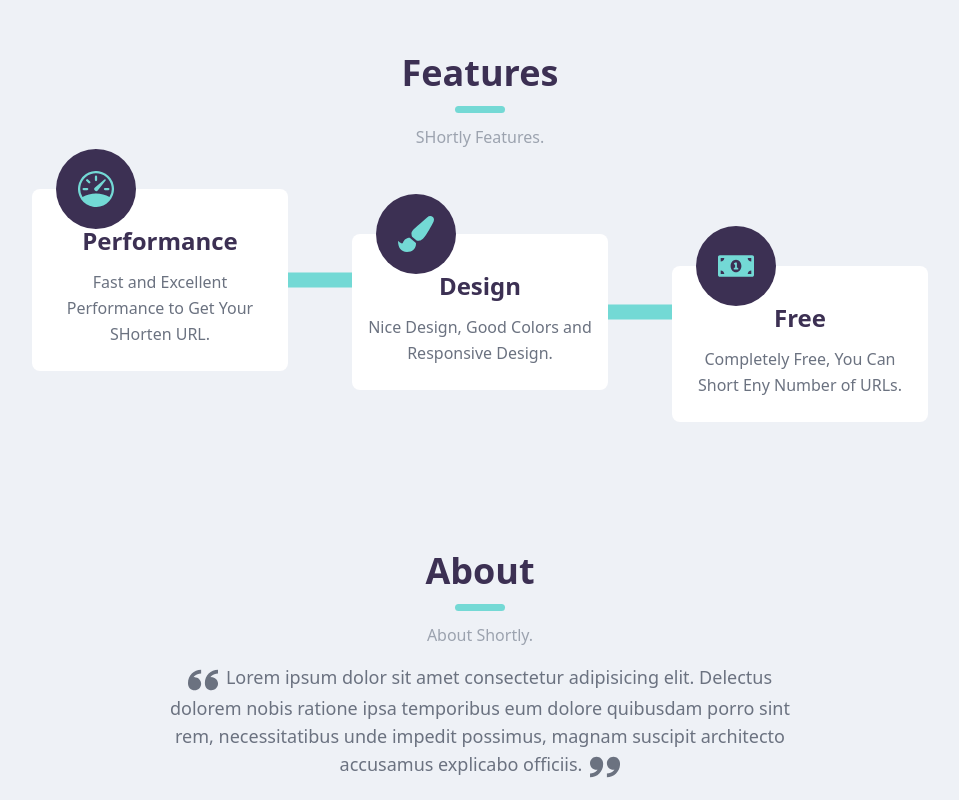
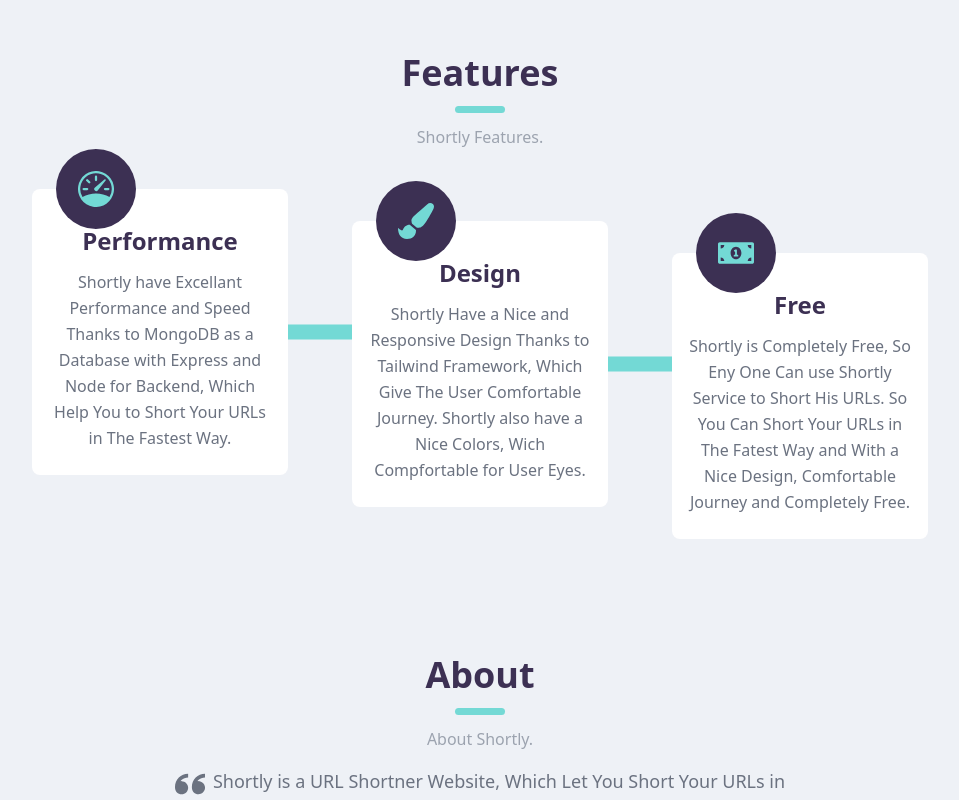
Before and after one commit to ahmedmohmd/shortly, a React (Create React App) app: page / in a window 1280 px wide. Shown: the part 900-1700 px from the top of the page, without its empty margins (160-1119 px from the left). Built offline with nearby package versions, Linux system fonts and the light colour scheme.

Commit message:
edit footer padding and some texts

```diff
--- a/src/components/About.jsx
+++ b/src/components/About.jsx
@@ -14,10 +14,11 @@
         <div className="flex flex-col items-center justify-center gap-1 text-lg text-center text-gray-500 lg:block">
           <ImQuotesLeft className="inline mr-2 text-3xl" />
           <p className="inline text-center">
-            Lorem ipsum dolor sit amet consectetur adipisicing elit. Delectus
-            dolorem nobis ratione ipsa temporibus eum dolore quibusdam porro
-            sint rem, necessitatibus unde impedit possimus, magnam suscipit
-            architecto accusamus explicabo officiis.
+            Shortly is a URL Shortner Website, Which Let You Short Your URLs in
+            The Fastest Way and For Completely Free. Shortly have a Nice Design
+            and Responsive Design Thanks To Tailwind Framework, And Have Nice
+            Performance and Speed Thanks to MongoDB With Node and Exress for
+            Backend.
           </p>
           <ImQuotesRight className="inline ml-2 text-3xl" />
         </div>
--- a/src/components/Features.jsx
+++ b/src/components/Features.jsx
@@ -39,7 +39,7 @@
 function Features() {
   return (
     <FeaturesStyle id="features" class="container mx-auto">
-      <Heading title={"Features"} description={"SHortly Features."} />
+      <Heading title={"Features"} description={"Shortly Features."} />
       <div class="mt-6 lg:mt-0 flex px-5 sm:px-6 xl:px-0 flex-col justify-center gap-20 sm:gap-24 lg:gap-16 items-center lg:flex-row  w-full md:justify-center md:items-center">
         <div class="feature rounded-lg pt-14 sm:pt-14 lg:pt-9 bg-white relative p-4 py-6 md:w-2/3 lg:grow  xl:grow-0 lg:w-1/5  flex flex-col text-center items-center">
           <div class="absolute left-1/2 -translate-x-1/2  lg:left-16  top-0 -translate-y-1/2 w-20 h-20 inline-flex items-center justify-center rounded-full bg-lion  mb-5 flex-shrink-0">
@@ -50,7 +50,9 @@
               Performance
             </h2>
             <p class="leading-relaxed text-md text-gray-500">
-              Fast and Excellent Performance to Get Your SHorten URL.
+              Shortly have Excellant Performance and Speed Thanks to MongoDB as
+              a Database with Express and Node for Backend, Which Help You to
+              Short Your URLs in The Fastest Way.
             </p>
           </div>
         </div>
@@ -61,7 +63,9 @@
           <div class="flex-grow">
             <h2 class="text-lion text-2xl font-bold title-font mb-3">Design</h2>
             <p class="leading-relaxed text-md text-gray-500">
-              Nice Design, Good Colors and Responsive Design.
+              Shortly Have a Nice and Responsive Design Thanks to Tailwind
+              Framework, Which Give The User Comfortable Journey. Shortly also
+              have a Nice Colors, Wich Compfortable for User Eyes.
             </p>
           </div>
         </div>
@@ -72,7 +76,9 @@
           <div class="flex-grow">
             <h2 class="text-lion text-2xl font-bold title-font mb-3">Free</h2>
             <p class="leading-relaxed text-md text-gray-500">
-              Completely Free, You Can Short Eny Number of URLs.
+              Shortly is Completely Free, So Eny One Can use Shortly Service to
+              Short His URLs. So You Can Short Your URLs in The Fatest Way and
+              With a Nice Design, Comfortable Journey and Completely Free.
             </p>
           </div>
         </div>
--- a/src/components/Footer.jsx
+++ b/src/components/Footer.jsx
@@ -5,7 +5,7 @@
 function Footer() {
   return (
     <footer class="text-gray-600 body-font bg-tiger w-full">
-      <div class="gap-6 sm:gap-10 lg:gap-0 container px-5 py-24 mx-auto flex md:items-center lg:items-start lg:flex-row md:flex-nowrap flex-wrap flex-col">
+      <div class="gap-6 sm:gap-10 lg:gap-0 container px-5 pb-24 pt-10 mx-auto flex md:items-center lg:items-start lg:flex-row md:flex-nowrap flex-wrap flex-col">
         <div class="w-64 flex-shrink-0 md:mx-0 mx-auto text-center md:text-left">
           <a class="flex title-font font-medium items-start lg:justify-start justify-center text-gray-900">
             <a href="#" className="mb-4 md:mb-0">
```
